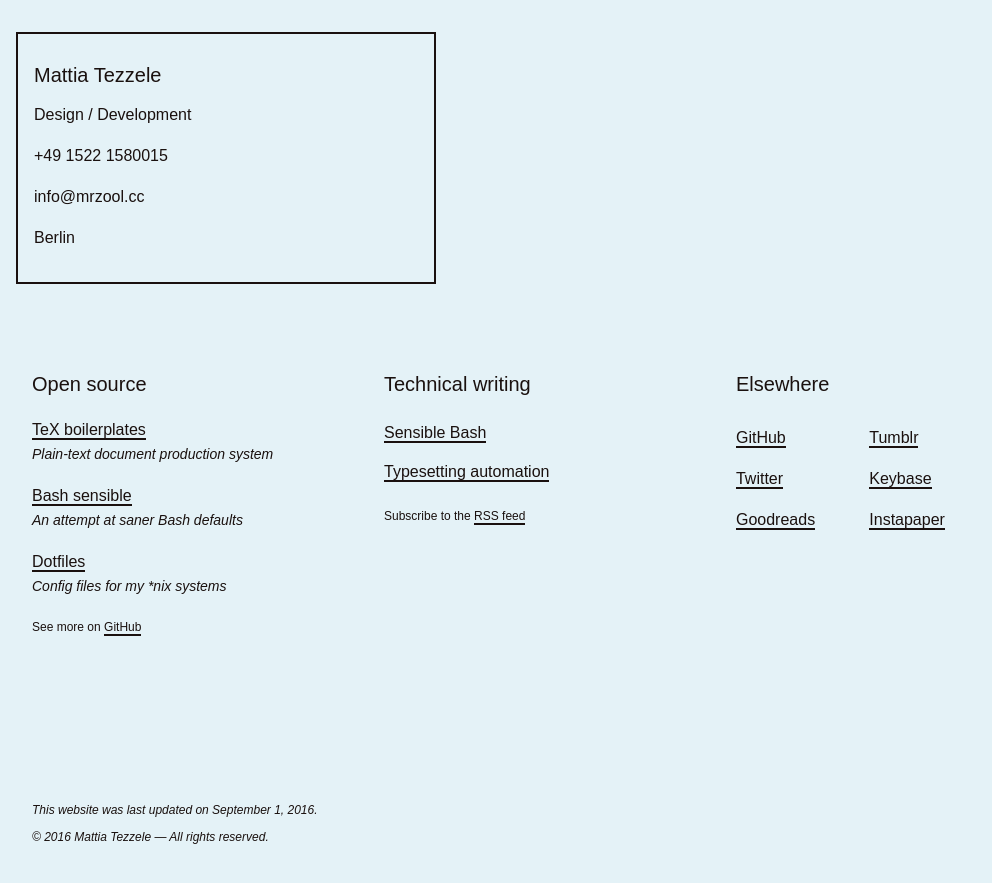
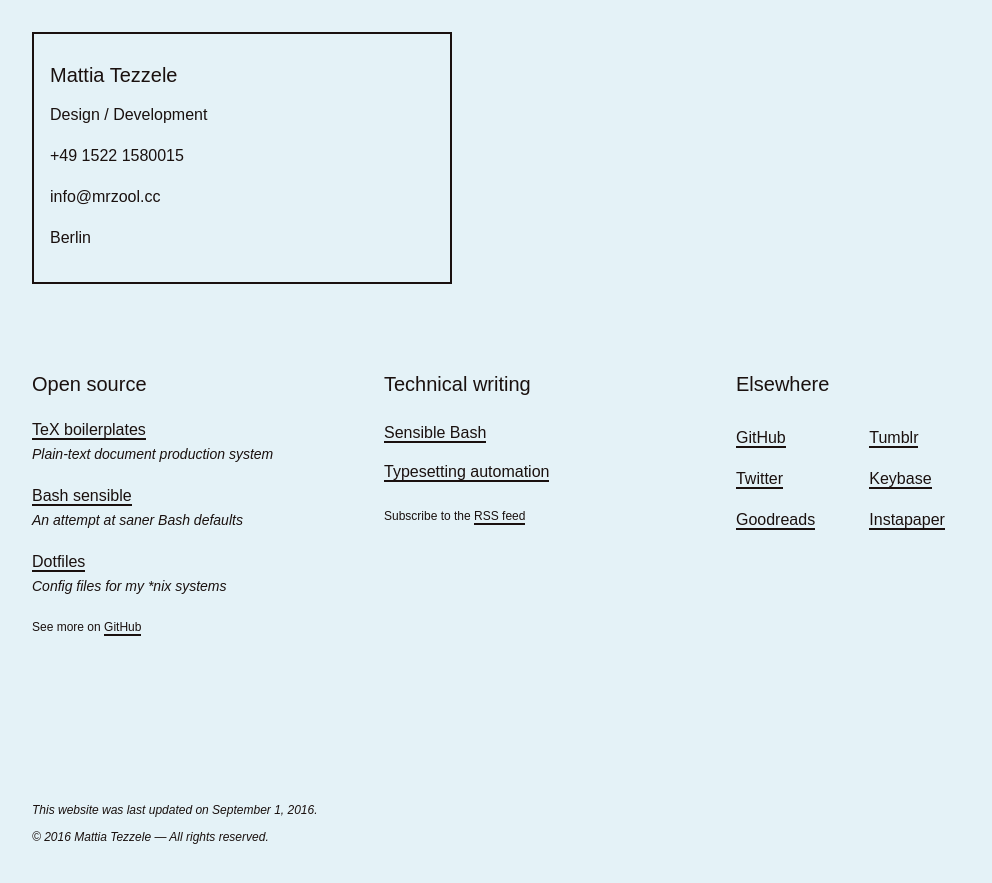
Before and after one commit to mrzool/mrzool.github.io, a Jekyll site: the page built from index.md, in a window 1280 px wide. Shown: the top 883 px of the page, without its empty margins (0-992 px from the left). Built offline with Jekyll 4.4.1, drawn with Linux system fonts in a browser that asks for light colours.

Commit message:
review layout

```diff
--- a/_layouts/home.html
+++ b/_layouts/home.html
@@ -5,7 +5,6 @@
 
     <main class="px3 py3 mb4 max-width-4">
 
-      <div class="clearfix mxn2">
 
         <header class="max-width-1 px2 py2 mb4 border">
           <h1 class="h3 normal">{{ page.title }}</h1>
@@ -15,7 +14,9 @@
           <p>{{ page.place }}</p>
         </header>
 
-        <div class="md-col md-col-4 px2 py2">
+      <div class="clearfix mxn2">
+
+        <div class="sm-col sm-col-6 md-col-4 px2 py2">
           <h3 class="normal mt1">Open source</h3>
           {% for project in page.opensource %}
             <div>
@@ -27,7 +28,7 @@
         </div>
 
 
-        <div class="md-col md-col-4 px2 py2">
+        <div class="sm-col sm-col-6 md-col-4 px2 py2">
             <h3 class="normal mt1">Technical writing</h3>
             <ul>
               {% for post in site.posts %}
@@ -37,9 +38,9 @@
             <p class="h6 mt2 gray">Subscribe to the <a href="/feed.xml">RSS feed</a>
         </div>
 
-        <div class="md-col md-col-4 px2 py2">
+        <div class="sm-col sm-col-12 md-col-4 px2 py2">
           <h3 class="normal mt1">Elsewhere</h3>
-          <div class="clearfix">
+          <div class="clearfix max-width-1">
             {% for account in page.elsewhere %}
               <div class="col col-5 py1"><a href="{{ account.url }}">{{ account.name }}</a></div>
             {% endfor %}
@@ -47,10 +48,6 @@
         </div>
 
       </div>
-
-      <div class="clearfix mxn2">
-      </div>
-
 
     </main>
 
```
